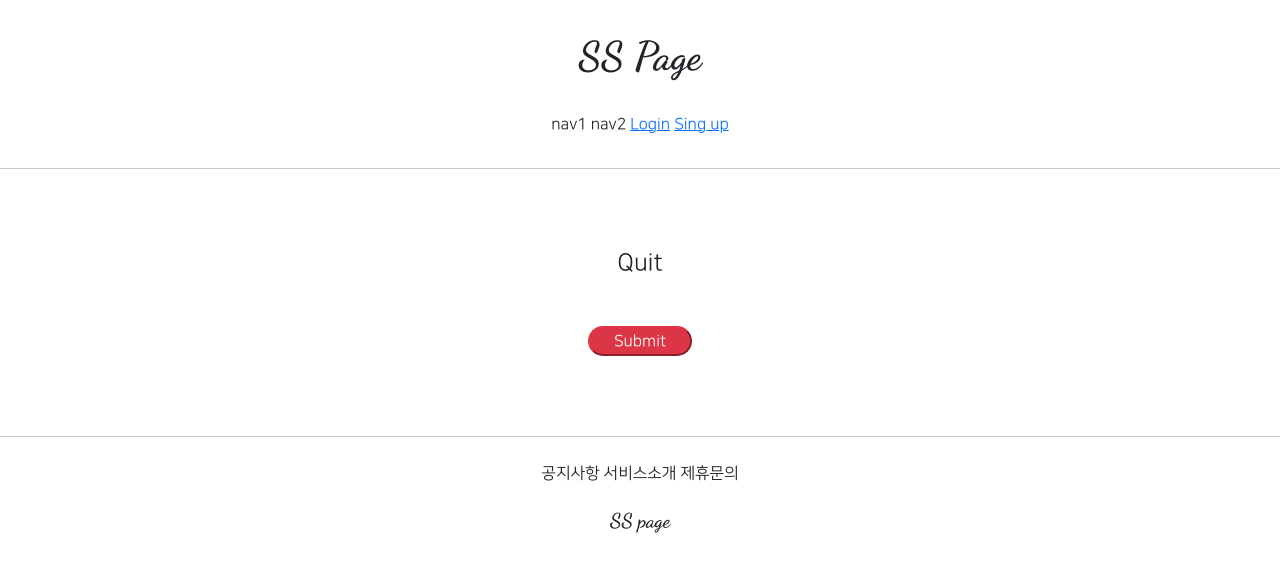
After one commit to NOESYU/self_django, a Django app: page /account/delete/1 in a window 1280 px wide. The commit adds this page. Shown: the top 572 px of the page. Run offline with Django 3.2, Linux system fonts and the light colour scheme; tables that the repository leaves empty hold one stand-in row (values such as "Sample post"); parts of the project's set-up code (start-up, migrations or seed data) failed here and were passed over; some libraries are stand-ins or nearby versions.

Commit message:
210719 self commit 1

```diff
--- /dev/null
+++ b/accountapp/templates/accountapp/delete.html
@@ -0,0 +1,18 @@
+{% extends 'base.html' %}
+
+{% block content %}
+
+    <div class="text-center max_width-500 m-auto">
+        <div class="m-5">
+            <h4>Quit</h4>
+        </div>
+        <div>
+            <form action="{% url 'accountapp:delete' pk=target_user.pk %}" method="post">
+                {% csrf_token %}
+                <div class="m-5">
+                <input type="submit" class="btn-danger rounded-pill px-4">
+                </div>
+            </form>
+        </div>
+    </div>
+{% endblock %}
--- a/accountapp/templates/accountapp/detail.html
+++ b/accountapp/templates/accountapp/detail.html
@@ -12,5 +12,8 @@
         <div>
             <a href="{% url 'accountapp:update' pk=target_user.pk %}">Update Info</a>
         </div>
+        <div>
+            <a href="{% url 'accountapp:delete' pk=target_user.pk %}">Quit</a>
+        </div>
     </div>
 {% endblock %}
--- a/accountapp/urls.py
+++ b/accountapp/urls.py
@@ -1,7 +1,7 @@
 from django.contrib.auth.views import LoginView, LogoutView
 from django.urls import path
 
-from accountapp.views import hihi, AccountCreateView, AccountDetailView, AccountUpdateView
+from accountapp.views import hihi, AccountCreateView, AccountDetailView, AccountUpdateView, AccountDeleteView
 
 app_name = 'accountapp'
 
@@ -11,5 +11,6 @@ urlpatterns = [
     path('login/', LoginView.as_view(template_name='accountapp/login.html'), name='login'),
     path('logout/', LogoutView.as_view(), name='logout'),
     path('detail/<int:pk>', AccountDetailView.as_view(), name='detail'),
-    path('update/<int:pk>', AccountUpdateView.as_view(), name='update')
+    path('update/<int:pk>', AccountUpdateView.as_view(), name='update'),
+    path('delete/<int:pk>', AccountDeleteView.as_view(), name='delete')
 ]
--- a/accountapp/views.py
+++ b/accountapp/views.py
@@ -5,7 +5,7 @@ from django.shortcuts import render
 
 # Create your views here.
 from django.urls import reverse, reverse_lazy
-from django.views.generic import CreateView, DetailView, UpdateView
+from django.views.generic import CreateView, DetailView, UpdateView, DeleteView
 
 from accountapp.models import HelloWorld
 
@@ -43,3 +43,9 @@ class AccountUpdateView(UpdateView):
     success_url = reverse_lazy('accountapp:hi')
     context_object_name = 'target_user'
     template_name = 'accountapp/update.html'
+
+class AccountDeleteView(DeleteView):
+    model = User
+    context_object_name = 'target_user'
+    success_url = reverse_lazy('accountapp:hi')
+    template_name = 'accountapp/delete.html'
```
